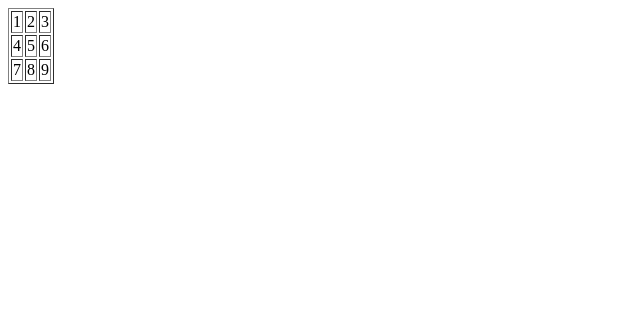
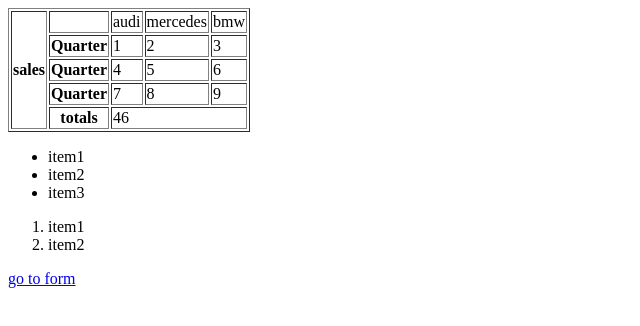
Before and after one commit to SerhiyH/form, a plain HTML site: page index.html in a window 1280 px wide. Shown: the whole page, without its empty margins (0-640 px from the left). Drawn offline with Linux system fonts and the light colour scheme.

Commit message:
add form

```diff
--- a/index.html
+++ b/index.html
@@ -7,14 +7,28 @@
 <body>
     <table border="1">
         <tr>
-            <td>1</td><td>2</td><td>3</td>
+            <th rowspan="5">sales</th><th></th><td>audi</td><td>mercedes</td><td>bmw</td>
         </tr>
         <tr>
-            <td>4</td><td>5</td><td>6</td>
+            <th>Quarter</th><td>1</td><td>2</td><td>3</td>
         </tr>
         <tr>
-            <td>7</td><td>8</td><td>9</td>
+            <th>Quarter</th><td>4</td><td>5</td><td>6</td>
         </tr>
+        <tr>
+            <th>Quarter</th><td>7</td><td>8</td><td>9</td>
+        </tr>
+        <tr><th>totals</th><td colspan="4">46</td></td></tr>
     </table>
+    <ul>
+        <li>item1</li>
+        <li>item2</li>
+        <li>item3</li>
+    </ul>
+    <ol>
+        <li>item1</li>
+        <li>item2</li>
+    </ol>
+    <a href="form.html">go to form</a>
 </body>
 </html>
```
Also changed, not shown: form.html (added, +30 -0 lines).
